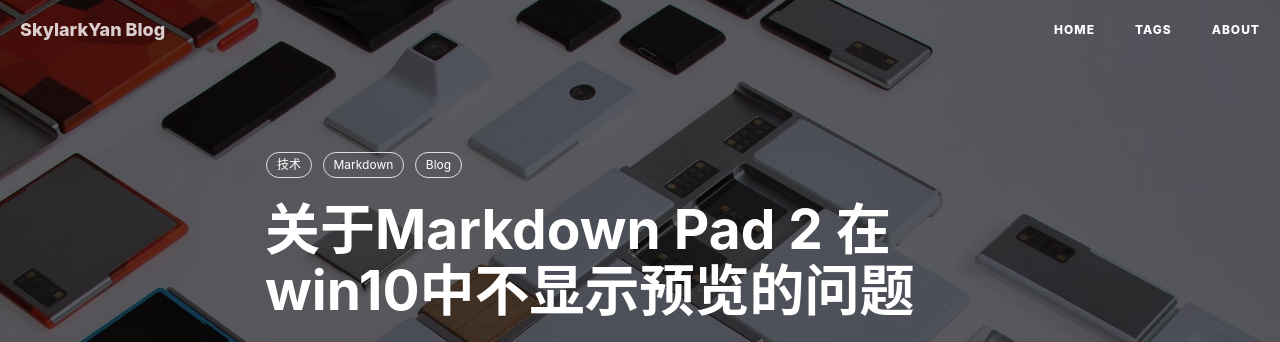
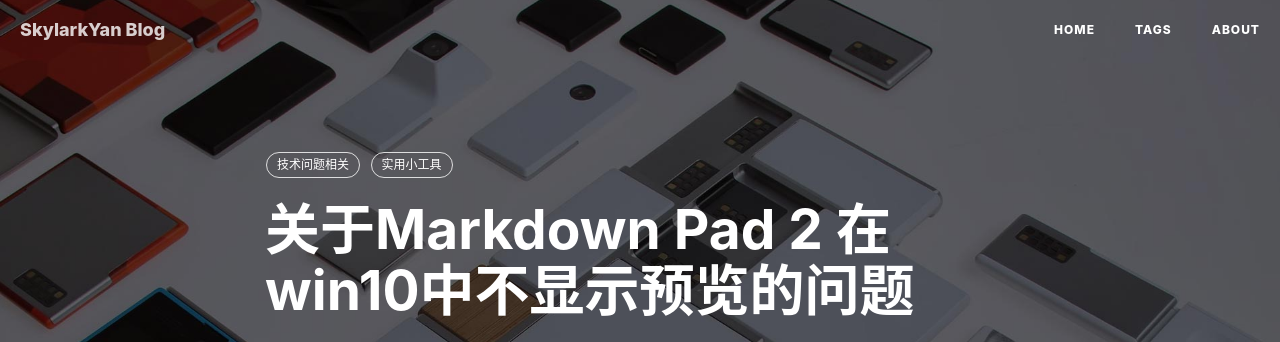
Before and after one commit to SkylarkYan/SkylarkYan.github.io, a Jekyll site: the page built from _posts/2016-08-23-AboutMarkdownPad2.markdown, in a window 1280 px wide and 900 px high. Shown: the top 342 px of the window. Built offline with Jekyll 4.4.1, drawn with Linux system fonts in a browser that asks for light colours; nearby versions of some CDN libraries; comment, search, counter and statistics services are not loaded.

Commit message:
edit tags

```diff
--- a/_posts/2016-08-23-AboutMarkdownPad2.markdown
+++ b/_posts/2016-08-23-AboutMarkdownPad2.markdown
@@ -7,9 +7,8 @@
 header-img: "img/post-bg-js-module.jpg"
 catalog:    true
 tags:
-    - 技术
-    - Markdown
-    - Blog
+    - 技术问题相关
+    - 实用小工具
 ---
 
 
--- a/_posts/2016-08-23-hello-2016.markdown
+++ b/_posts/2016-08-23-hello-2016.markdown
@@ -8,6 +8,7 @@
 catalog:    true
 tags:
     - 生活
+    - Blog
 ---
 
 
--- a/_posts/2016-08-26-GitHub Pages+Jekyll Blog.markdown
+++ b/_posts/2016-08-26-GitHub Pages+Jekyll Blog.markdown
@@ -7,10 +7,7 @@
 header-img: "img/in-post/hello.jpg"
 catalog:    true
 tags:
-    - 技术
-    - Jekyll
-    - GitHub
-    - GitHub Pages
+    - 技术问题相关
     - Blog
 ---
 
--- a/_posts/2016-08-27-HTTP&HTTPS.markdown
+++ b/_posts/2016-08-27-HTTP&HTTPS.markdown
@@ -7,9 +7,7 @@
 header-img: "img/post-bg-rwd.jpg"
 catalog:    true
 tags:
-    - 技术
-    - http&https
-    - Blog
+    - 技术问题相关
 ---
 
 ## 问题一开始的情况——js和css失效
```
